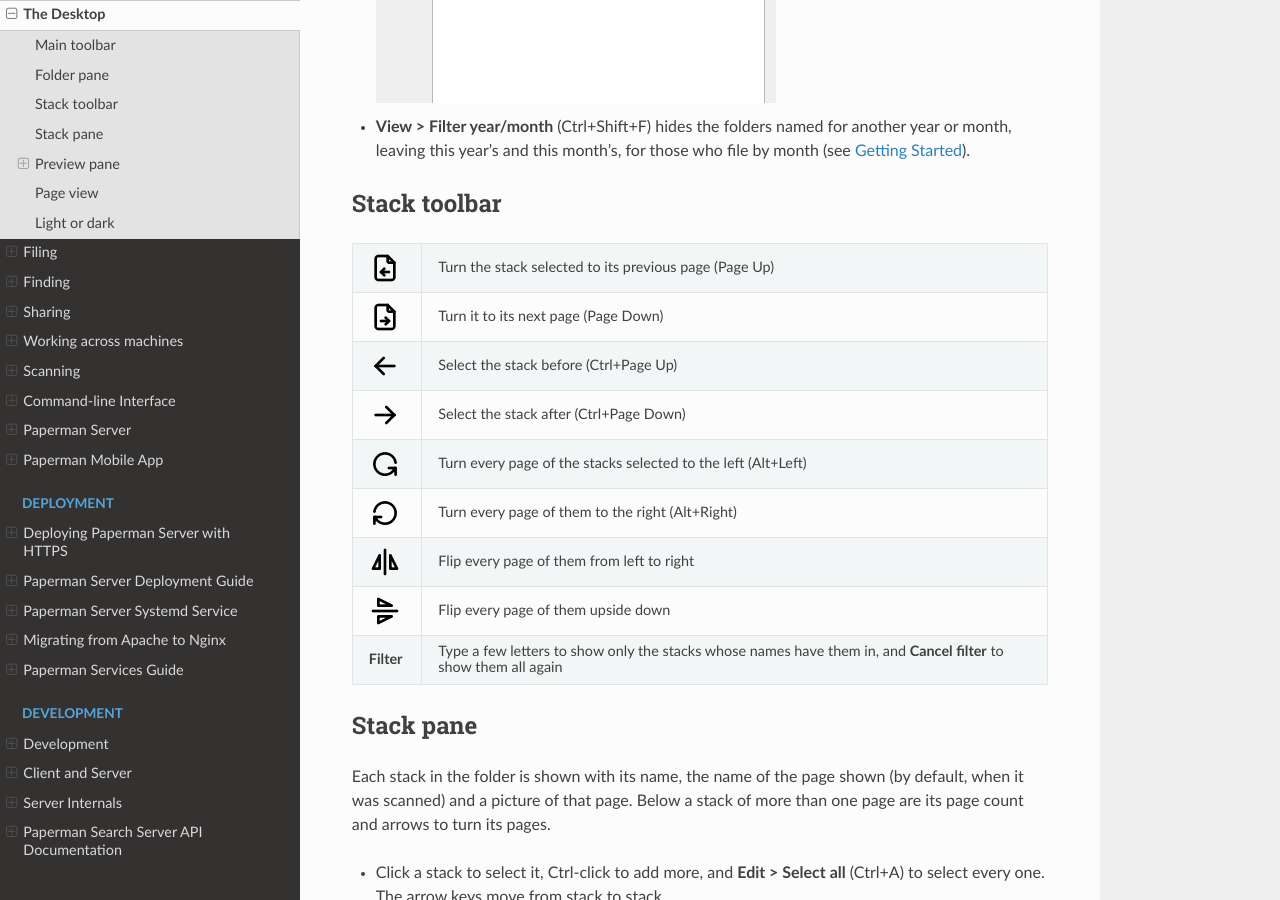
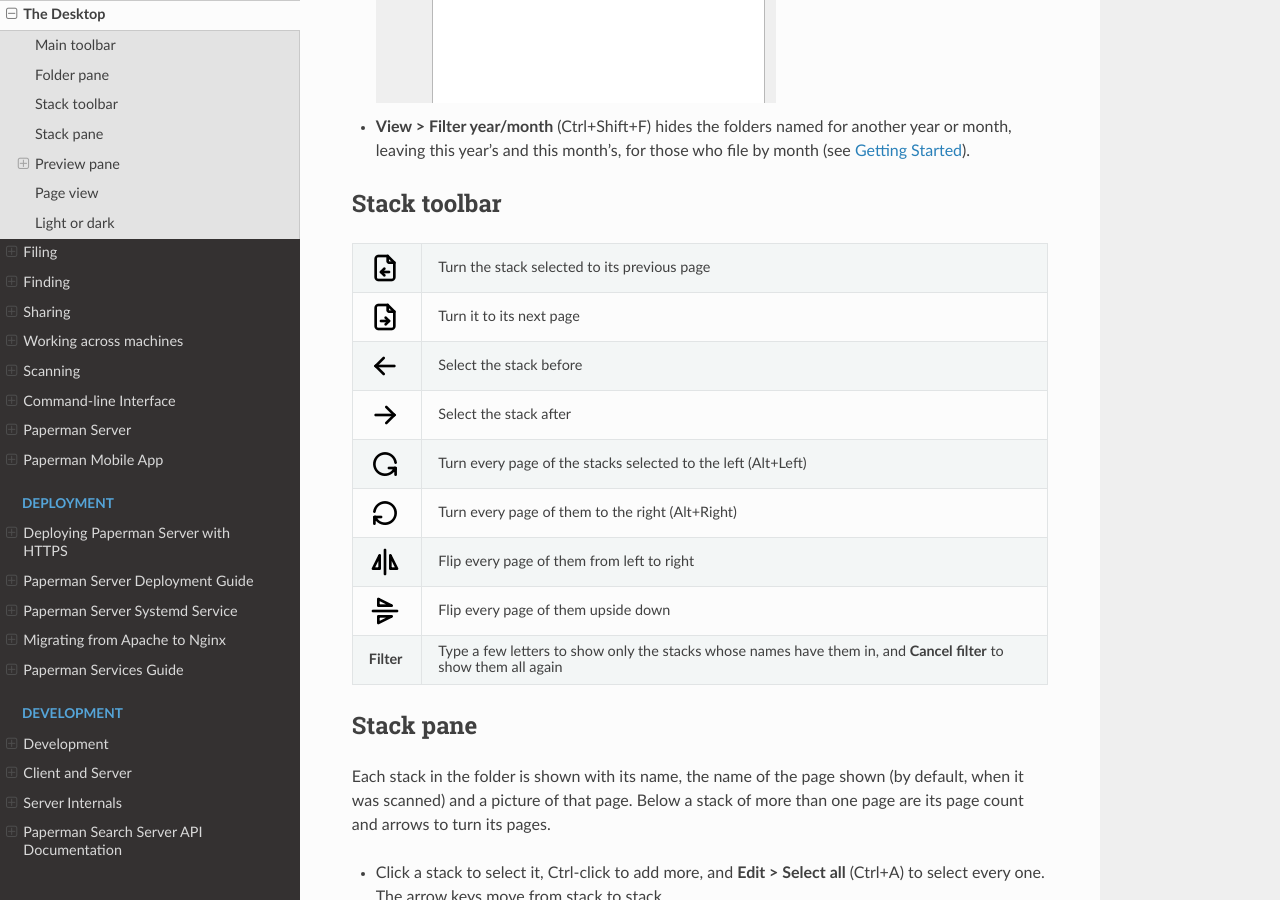
Before and after one commit to sjg20/paperman, a Sphinx documentation site: the page built from doc/desktop.rst, in a window 1280 px wide and 900 px high, scrolled down 1863 px. Built offline with Sphinx 7.4.7 and the Read the Docs theme 3.1.0, drawn with Linux system fonts in a browser that asks for light colours.

Commit message:
doc: Drop the paging keys from the stack toolbar's table
The Desktop page gives Page Up and Page Down for turning a stack's pages,
and Ctrl+Page Up and Ctrl+Page Down for moving between stacks, but none
of these does anything: the actions which have them are not added to
any widget, and nothing is connected to them.

Drop the keys from the table of the stack toolbar's buttons.

Co-developed-by: Claude Opus 5.5 (1M context) <noreply@anthropic.com>

```diff
--- a/doc/desktop.rst
+++ b/doc/desktop.rst
@@ -73,13 +73,13 @@
    :widths: 10 90
 
    * - |stack-pprev|
-     - Turn the stack selected to its previous page (Page Up)
+     - Turn the stack selected to its previous page
    * - |stack-pnext|
-     - Turn it to its next page (Page Down)
+     - Turn it to its next page
    * - |stack-prev|
-     - Select the stack before (Ctrl+Page Up)
+     - Select the stack before
    * - |stack-next|
-     - Select the stack after (Ctrl+Page Down)
+     - Select the stack after
    * - |stack-rleft|
      - Turn every page of the stacks selected to the left (Alt+Left)
    * - |stack-rright|
```
